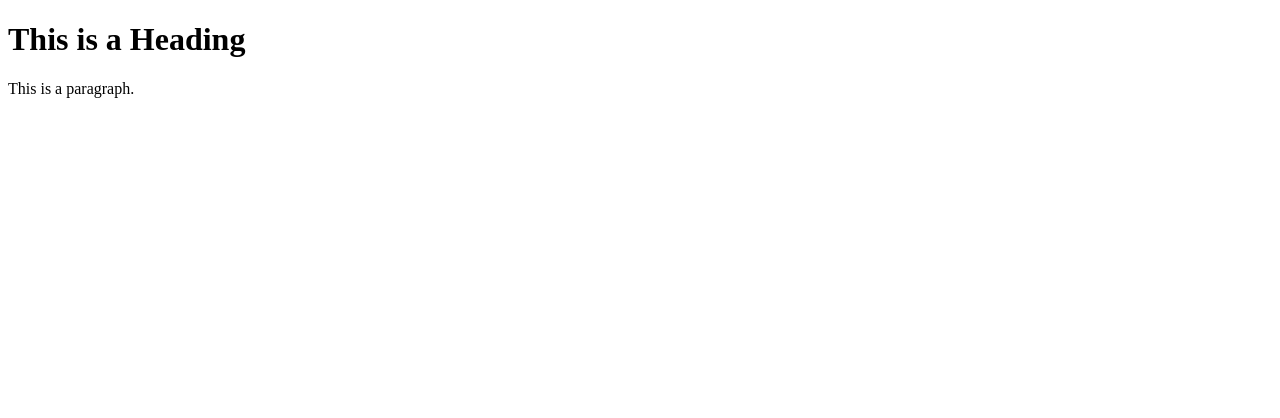
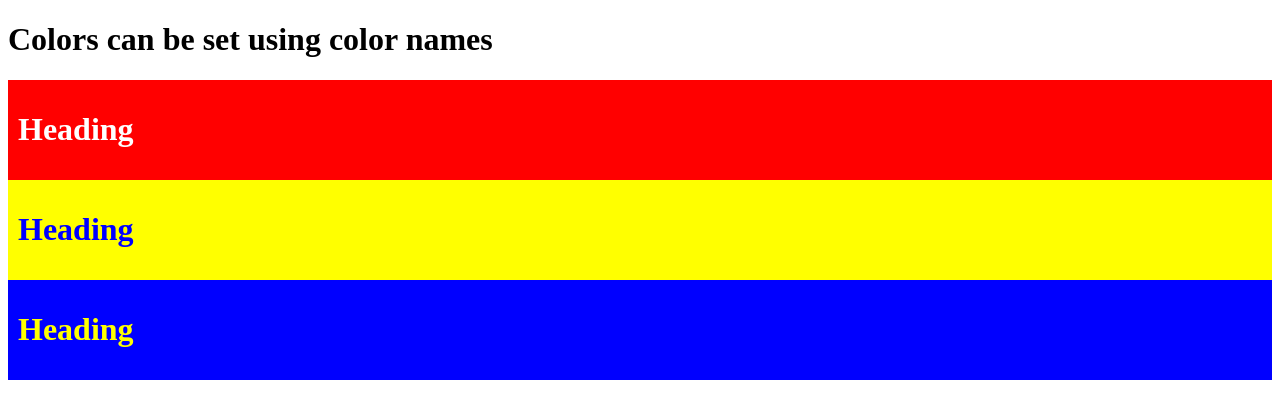
Before and after one commit to ashoksundeep/CIbuild, a plain HTML site: page index.html in a window 1280 px wide. Drawn offline with Linux system fonts and the light colour scheme.

Commit message:
adding colours to my URL

```diff
--- a/index.html
+++ b/index.html
@@ -1,12 +1,23 @@
 <!DOCTYPE html>
 <html>
-<head>
-<title>Page Title</title>
-</head>
+<style>
+div {padding:10px;}
+</style>
 <body>
 
-<h1>This is a Heading</h1>
-<p>This is a paragraph.</p>
+<h1>Colors can be set using color names</h1>
+
+<div style="background-color:red">
+  <h1 style="color:white">Heading</h1>
+</div>
+
+<div style="background-color:yellow">
+  <h1 style="color:blue">Heading</h1>
+</div>
+
+<div style="background-color:blue">
+  <h1 style="color:yellow">Heading</h1>
+</div>
 
 </body>
 </html>
```
